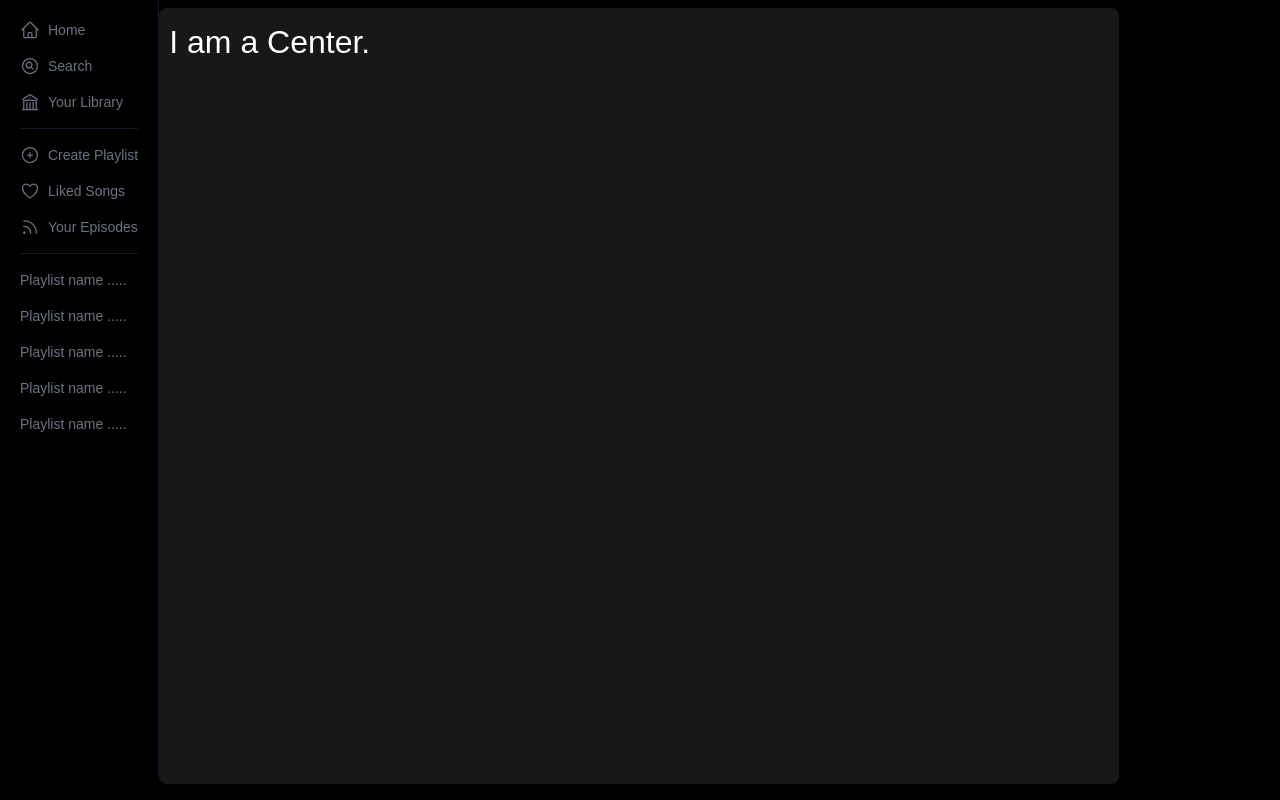
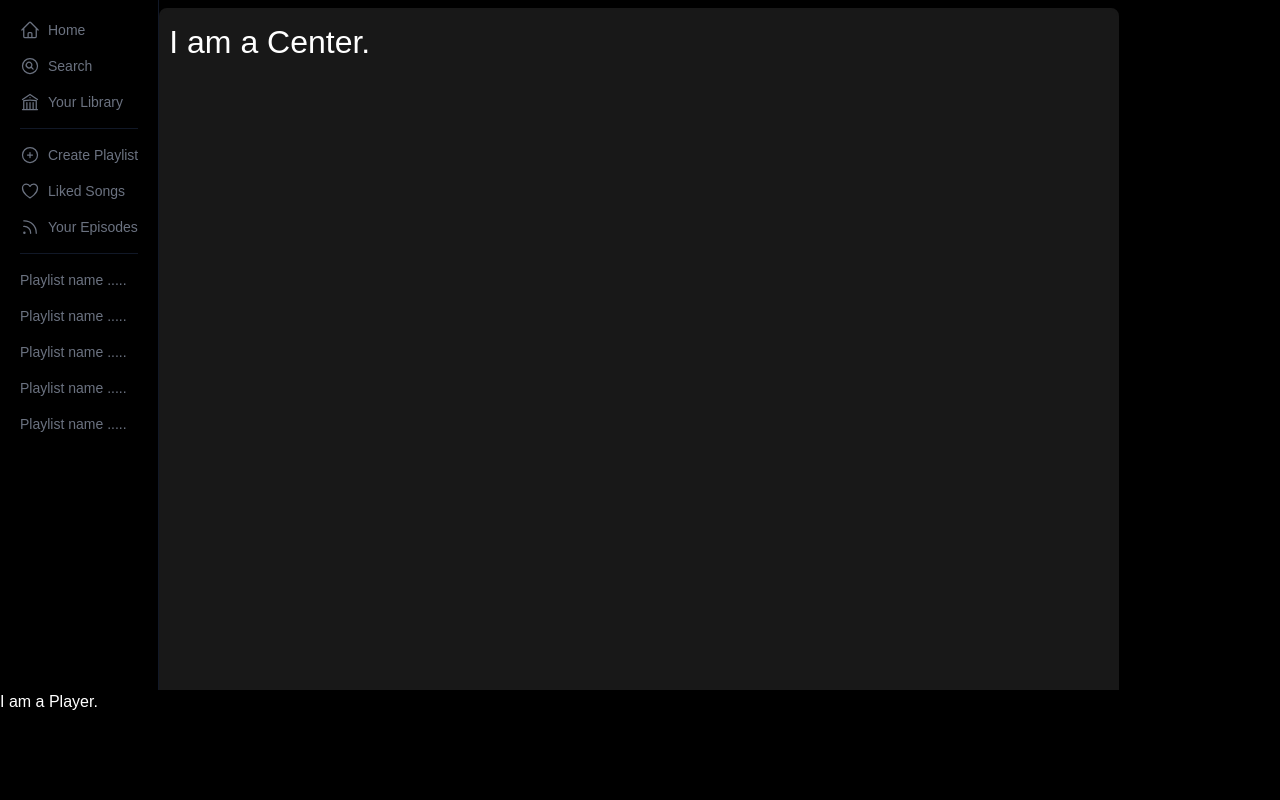
Before and after one commit to the-bipu/spotify-astro-theme, a Next.js app in the folder dhvani/: page / in a window 1280 px wide. Built offline with nearby package versions, Linux system fonts and the light colour scheme; a web font is replaced by a local one.

Commit message:
Update Player.tsx

```diff
--- a/dhvani/components/Player.tsx
+++ b/dhvani/components/Player.tsx
@@ -2,8 +2,8 @@ import Image from 'next/image'
 
 export default function Player() {
   return (
-    <div>
-        <h1>I am a Player.</h1>
+    <div className='relative bottom-100 w-full h-[110px] flex flex-row bg-[#000000]'>
+        <h1 className='text-white'>I am a Player.</h1>
     </div>
   )
 }
```
